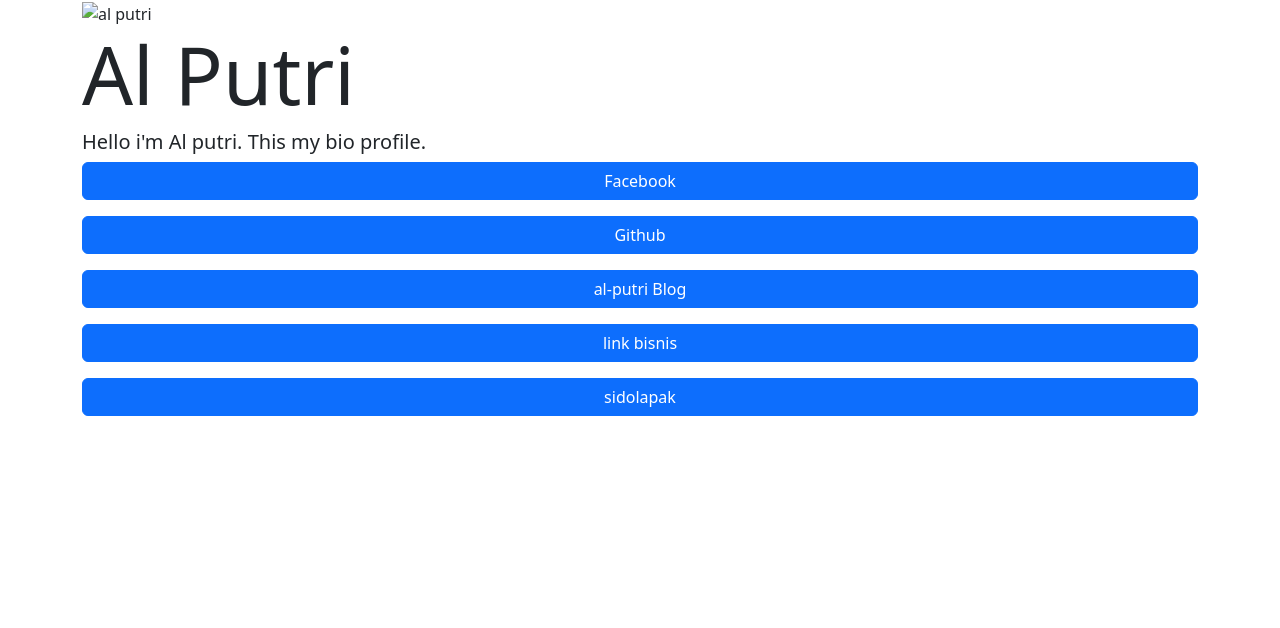
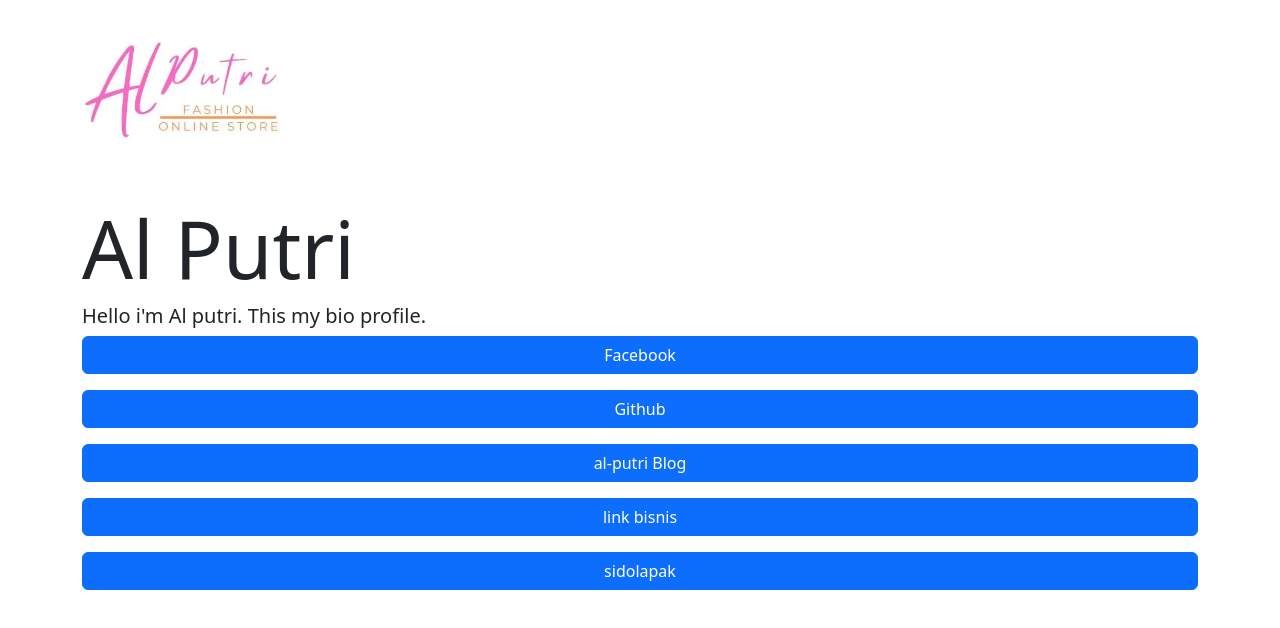
Before and after one commit to al-putri/al-putri.github.io, a plain HTML site: page index.html in a window 1280 px wide. Drawn offline with Linux system fonts and the light colour scheme.

Commit message:
Update index.html

```diff
--- a/index.html
+++ b/index.html
@@ -13,7 +13,7 @@
         <section class="hero">
             <!-- Large header banner -->
             <div class="container">
-                <img src="../../assests/img/alputri.webp" class="img-fluid" style="height:200px;" alt="al putri">
+                <img src="../../assets/img/alputri.webp" class="img-fluid" style="height:200px;" alt="al putri">
                 <h1 class="display-1 text-bold">Al Putri</h1>
                 <h5 class="text-gray-soft text-regular">Hello i'm Al putri. This my bio profile.</h5>
             </div>
```
